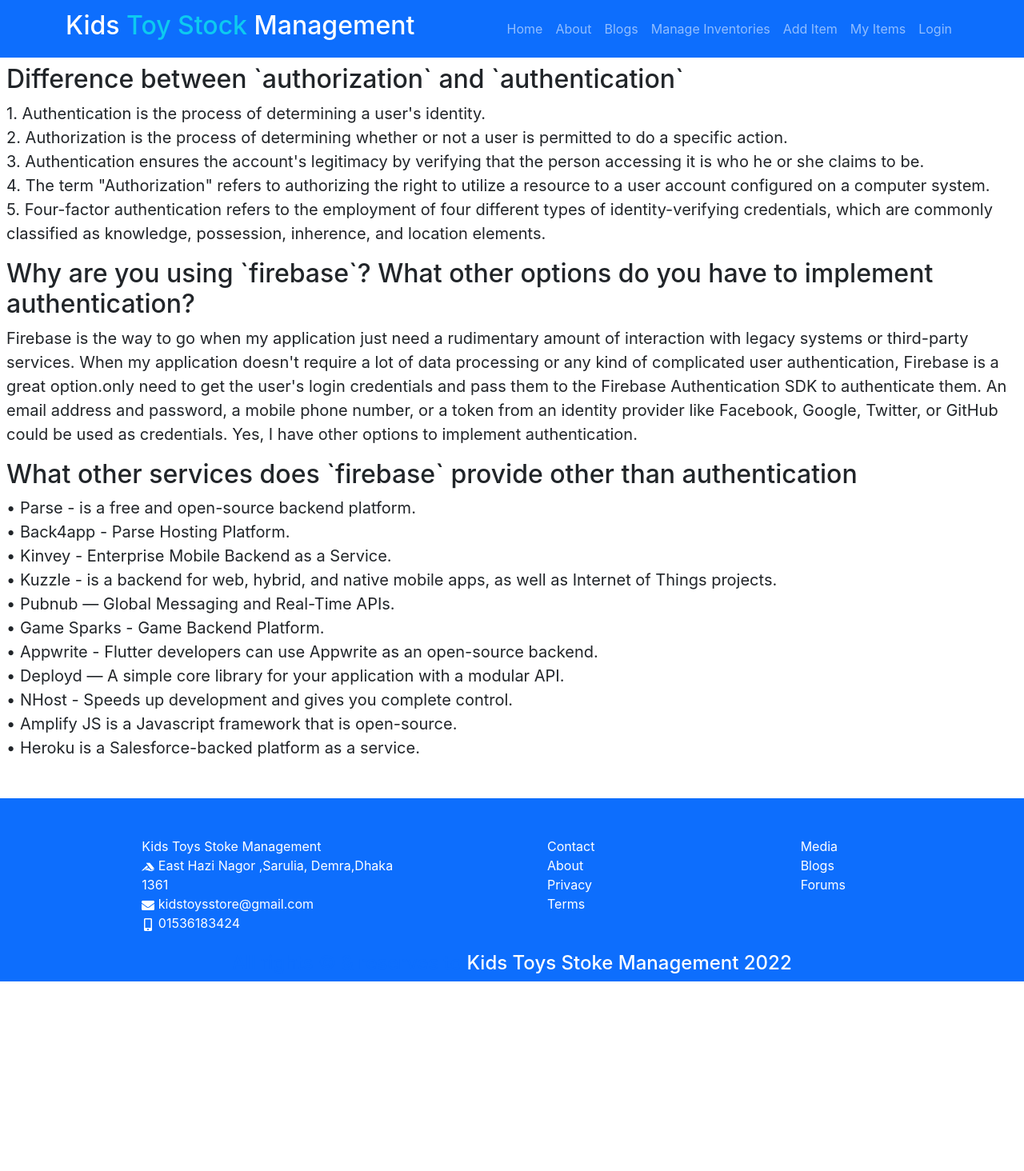
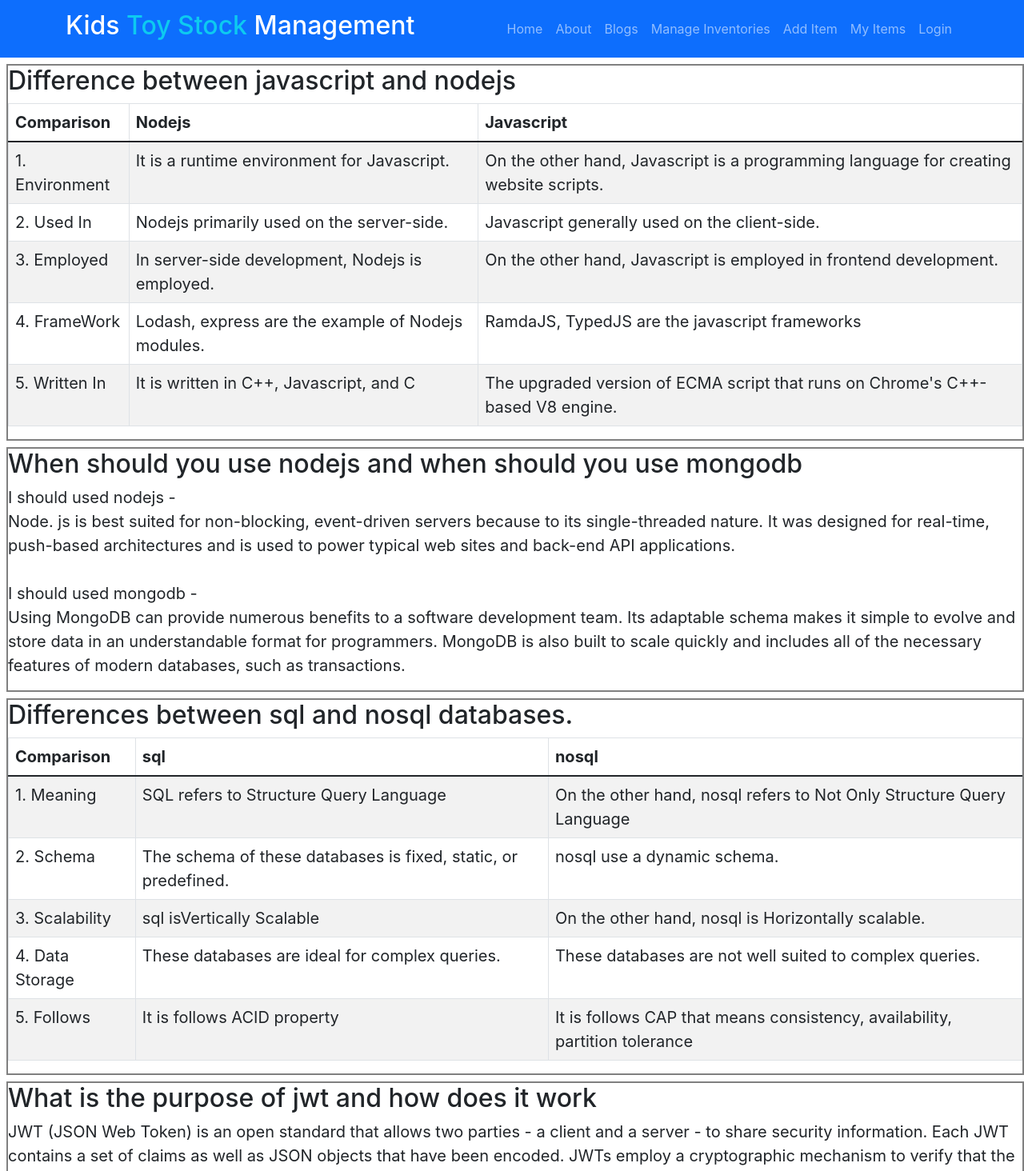
Before and after one commit to alamin1246/warehouse-management-client-side, a React (Create React App) app: page /blogs in a window 1280 px wide. Shown: the top 1464 px of the page at 80% size. Before the commit the page ends 1235 px from the top, so only its background shows below. Built offline with nearby package versions, Linux system fonts and the light colour scheme; no server answers.

Commit message:
blogs page added

```diff
--- a/src/Pages/About/About.js
+++ b/src/Pages/About/About.js
@@ -1,5 +1,4 @@
 import React from 'react';
-import './About.css';
 import kidToy from "../../images/KidsToy.jpeg"
 
 const About = () => {
--- /dev/null
+++ b/src/Pages/Home/Blogs/Blogs.css
@@ -0,0 +1,3 @@
+.blog{
+    border: 2px solid grey;
+}
--- a/src/Pages/Home/Blogs/Blogs.js
+++ b/src/Pages/Home/Blogs/Blogs.js
@@ -1,39 +1,109 @@
 import React from 'react';
+import './Blogs.css';
+import Table from 'react-bootstrap/Table'
 
 const Blogs = () => {
     return (
         <div>
-            <div className='mt-2 ms-2 fs-5'>
-                <h2>Difference between `authorization` and `authentication`</h2>
+            <div className='blog mt-2 ms-2 fs-5'>
+                <h2>Difference between javascript and nodejs</h2>
+                <div>
+                    <Table striped bordered hover>
+                        <thead>
+                            <tr className='gap-4'>
+                                <th>Comparison</th>
+                                <th>Nodejs</th>
+                                <th>Javascript</th>
+                            </tr>
+                        </thead>
+                        <tbody>
+                            <tr>
+                                <td>1. Environment</td>
+                                <td>It is a runtime environment for Javascript.</td>
+                                <td>On the other hand, Javascript is a programming language for creating website scripts.</td>
+                            </tr>
+                            <tr>
+                                <td>2. Used In</td>
+                                <td>Nodejs primarily used on the server-side.</td>
+                                <td>Javascript generally used on the client-side.</td>
+                            </tr>
+                            <tr>
+                                <td>3. Employed</td>
+                                <td>In server-side development, Nodejs is employed.</td>
+                                <td>On the other hand, Javascript is employed in frontend development.</td>
+                            </tr>
+                            <tr>
+                                <td>4. FrameWork</td>
+                                <td>Lodash, express are the example of Nodejs modules.</td>
+                                <td>RamdaJS, TypedJS are  the javascript frameworks</td>
+                            </tr>
+                            <tr>
+                                <td>5. Written In</td>
+                                <td>It is written in C++, Javascript, and C</td>
+                                <td>The upgraded version of ECMA script that runs on Chrome's C++-based V8 engine.</td>
+                            </tr>
+                        </tbody>
+                    </Table>
+                </div>
+            </div>
+            <div className='blog mt-2 ms-2 fs-5'>
+                <h2>When should you use nodejs and when should you use mongodb</h2>
                 <p>
-                    1. Authentication is the process of determining a user's identity. <br />
-                    2. Authorization is the process of determining whether or not a user is permitted to do a specific action. <br />
-                    3. Authentication ensures the account's legitimacy by verifying that the person accessing it is who he or she claims to be. <br />
-                    4. The term "Authorization" refers to authorizing the right to utilize a resource to a user account configured on a computer system. <br />
-                    5. Four-factor authentication refers to the employment of four different types of identity-verifying credentials, which are commonly classified as knowledge, possession, inherence, and location elements.
+                    I should used nodejs - <br />
+                    Node. js is best suited for non-blocking, event-driven servers because to its single-threaded nature. It was designed for real-time, push-based architectures and is used to power typical web sites and back-end API applications.
+                    <br /><br />
+                    I should used mongodb - <br />
+                    Using MongoDB can provide numerous benefits to a software development team. Its adaptable schema makes it simple to evolve and store data in an understandable format for programmers. MongoDB is also built to scale quickly and includes all of the necessary features of modern databases, such as transactions.
                 </p>
             </div>
-            <div className='mt-2 ms-2 fs-5'>
-                <h2>Why are you using `firebase`? What other options do you have to implement authentication?</h2>
+            <div className='blog mt-2 ms-2 fs-5'>
+                <h2>Differences between sql and nosql databases.</h2>
+                <div>
+                    <Table striped bordered hover>
+                        <thead>
+                            <tr className='gap-4'>
+                                <th>Comparison</th>
+                                <th>sql</th>
+                                <th>nosql</th>
+                            </tr>
+                        </thead>
+                        <tbody>
+                            <tr>
+                                <td>1. Meaning</td>
+                                <td>SQL refers to Structure Query Language</td>
+                                <td>On the other hand, nosql refers to Not Only Structure Query Language</td>
+                            </tr>
+                            <tr>
+                                <td>2. Schema</td>
+                                <td>The schema of these databases is fixed, static, or predefined. </td>
+                                <td>nosql use a dynamic schema.</td>
+                            </tr>
+                            <tr>
+                                <td>3. Scalability</td>
+                                <td>sql isVertically Scalable</td>
+                                <td>On the other hand, nosql is Horizontally scalable.</td>
+                            </tr>
+                            <tr>
+                                <td>4. Data Storage</td>
+                                <td>These databases are ideal for complex queries.</td>
+                                <td>These databases are not well suited to complex queries.</td>
+                            </tr>
+                            <tr>
+                                <td>5. Follows</td>
+                                <td>It is follows ACID property</td>
+                                <td>It is follows CAP that means consistency, availability, partition tolerance</td>
+                            </tr>
+                        </tbody>
+                    </Table>
+                </div>
+            </div>
+            <div className='blog mt-2 ms-2 fs-5'>
+                <h2>What is the purpose of jwt and how does it work</h2>
                 <p>
-                    Firebase is the way to go when my application just need a rudimentary amount of interaction with legacy systems or third-party services. When my application doesn't require a lot of data processing or any kind of complicated user authentication, Firebase is a great option.only need to get the user's login credentials and pass them to the Firebase Authentication SDK to authenticate them. An email address and password, a mobile phone number, or a token from an identity provider like Facebook, Google, Twitter, or GitHub could be used as credentials.
-                    Yes, I have other options to implement authentication.
-                </p>
-            </div>
-            <div className='mt-2 ms-2 fs-5'>
-                <h2>What other services does `firebase` provide other than authentication</h2>
-                <p>
-                    • Parse - is a free and open-source backend platform. <br />
-                    • Back4app - Parse Hosting Platform. <br />
-                    • Kinvey - Enterprise Mobile Backend as a Service. <br />
-                    • Kuzzle - is a backend for web, hybrid, and native mobile apps, as well as Internet of Things projects. <br />
-                    •  Pubnub — Global Messaging and Real-Time APIs. <br />
-                    • Game Sparks - Game Backend Platform. <br />
-                    • Appwrite - Flutter developers can use Appwrite as an open-source backend. <br />
-                    • Deployd — A simple core library for your application with a modular API. <br />
-                    • NHost - Speeds up development and gives you complete control. <br />
-                    • Amplify JS is a Javascript framework that is open-source. <br />
-                    • Heroku is a Salesforce-backed platform as a service.
+                    JWT (JSON Web Token) is an open standard that allows two parties - a client and a server - to share security information. Each JWT contains a set of claims as well as JSON objects that have been encoded. JWTs employ a cryptographic mechanism to verify that the token's claims cannot be changed after it is issued.
+                    <br /> <br />
+                    It works <br />
+                    JWTs are one of the few web tokens that incorporate a set of claims. Claims are a sort of communication that occurs between two people. The use case in question determines the character of these claims. A claim could include information such as who issued the token, how long it is valid, and what permissions the client has been granted.
                 </p>
             </div>
         </div>
```
Also changed, not shown: src/Pages/About/About.css (deleted).
